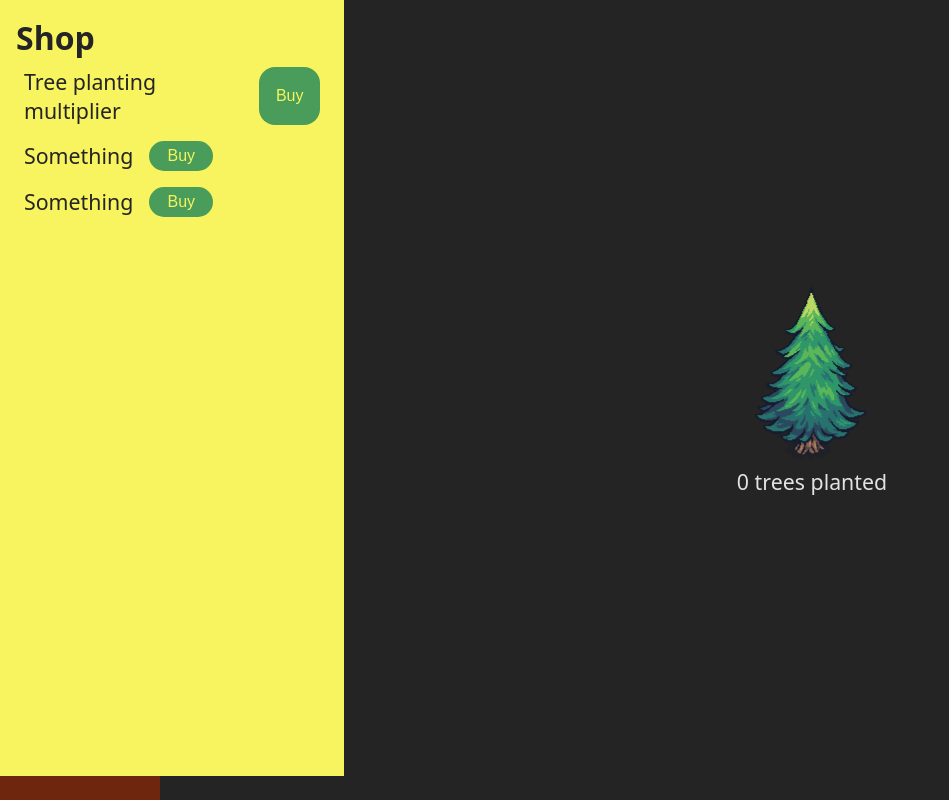
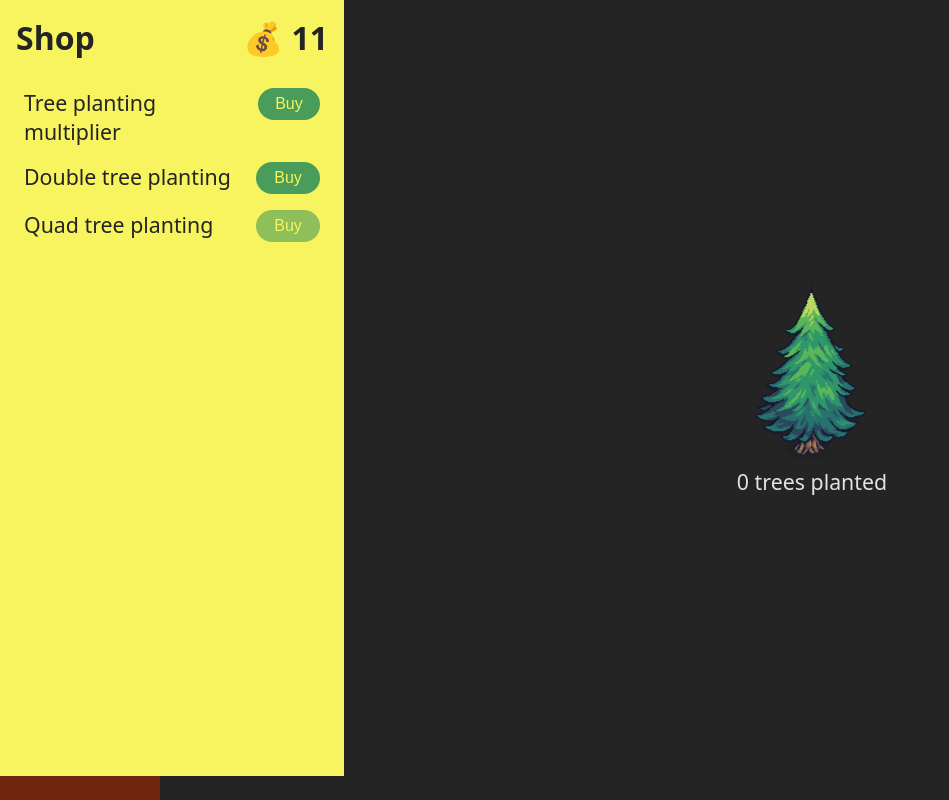
Before and after one commit to LeynaM/arborist, a React (Vite) app: page / in a window 1280 px wide. Shown: the whole page, without its empty margins (0-949 px from the left). Built offline with nearby package versions, Linux system fonts and the light colour scheme.

Commit message:
added money, and shop inventory with item prices

```diff
--- a/src/App.css
+++ b/src/App.css
@@ -31,8 +31,13 @@ button {
   transition: transform 0.2s ease-in-out;
 }
 
-button:hover {
+button:enabled:hover {
   transform: scale(1.1);
+}
+
+button:disabled {
+  opacity: 0.6;
+  cursor: not-allowed;
 }
 
 progress {
--- a/src/App.jsx
+++ b/src/App.jsx
@@ -1,9 +1,10 @@
 import { useState } from "react";
 import clickTree from "./assets/tiny-swords/single-tree.png";
 import "./App.css";
-import Shop from "./Shop";
+import Shop from "./components/Shop/Shop";
 
 function App() {
+  const [money, setMoney] = useState(11);
   const [count, setCount] = useState(0);
   const [multiplier, setMultiplier] = useState(1);
 
@@ -33,7 +34,12 @@ function App() {
     <>
       <div className="wrapper">
         <div className="main">
-          <Shop multiplier={multiplier} setMultiplier={setMultiplier} />
+          <Shop
+            multiplier={multiplier}
+            setMultiplier={setMultiplier}
+            money={money}
+            setMoney={setMoney}
+          />
           <div className="field">
             <div className="tree-button">
               <button onClick={plantTree}>
--- a/src/Shop.jsx
+++ /dev/null
@@ -1,38 +0,0 @@
-import "./Shop.css";
-
-function Shop({ multiplier, setMultiplier }) {
-  return (
-    <div className="shop">
-      <h2>Shop</h2>
-      <div className="item">
-        <p>Tree planting multiplier</p>
-        <button
-          className="shopButton"
-          onClick={() => setMultiplier((prevMultiplier) => prevMultiplier + 1)}
-        >
-          Buy
-        </button>
-      </div>
-      <div className="item">
-        <p>Something</p>
-        <button
-          className="shopButton"
-          onClick={() => console.log("Bought something")}
-        >
-          Buy
-        </button>
-      </div>
-      <div className="item">
-        <p>Something</p>
-        <button
-          className="shopButton"
-          onClick={() => console.log("Bought something")}
-        >
-          Buy
-        </button>
-      </div>
-    </div>
-  );
-}
-
-export default Shop;
--- a/src/Shop.css
+++ b/src/components/Shop/Shop.css
@@ -5,18 +5,25 @@
   padding: 16px;
 }
 
+.shop-header {
+  display: flex;
+  justify-content: space-between;
+  margin-bottom: 32px;
+  max-height: 32px;
+}
+
 .item {
   display: flex;
+  justify-content: space-between;
   padding: 8px;
-  gap: 16px;
+  gap: 8px;
 }
 
-.shopButton {
+.shop-button {
   background-color: #499c59;
   color: #f7f45f;
   padding: 6px;
   border-radius: 16px;
   width: 64px;
-  cursor: pointer;
-  transition:;
+  height: 32px;
 }
--- /dev/null
+++ b/src/components/Shop/Shop.jsx
@@ -0,0 +1,30 @@
+import "./Shop.css";
+import { inventory } from "./inventory";
+
+function Shop({ multiplier, setMultiplier, money, setMoney }) {
+  return (
+    <div className="shop">
+      <div className="shop-header">
+        <h2>Shop</h2>
+        <h2>💰 {money}</h2>
+      </div>
+      {inventory.map((item, index) => (
+        <div key={index} className="item">
+          <p>{item.name}</p>
+          <button
+            className="shop-button"
+            disabled={money < item.cost}
+            onClick={() => {
+              setMultiplier(item.effect);
+              setMoney((prevMoney) => prevMoney - item.cost);
+            }}
+          >
+            Buy
+          </button>
+        </div>
+      ))}
+    </div>
+  );
+}
+
+export default Shop;
--- /dev/null
+++ b/src/components/Shop/inventory.js
@@ -0,0 +1,17 @@
+export const inventory = Object.freeze([
+  {
+    name: "Tree planting multiplier",
+    cost: 1,
+    effect: (prevMultiplier) => prevMultiplier + 1,
+  },
+  {
+    name: "Double tree planting",
+    cost: 10,
+    effect: (prevMultiplier) => prevMultiplier * 2,
+  },
+  {
+    name: "Quad tree planting",
+    cost: 100,
+    effect: (prevMultiplier) => prevMultiplier * 4,
+  },
+]);
```
